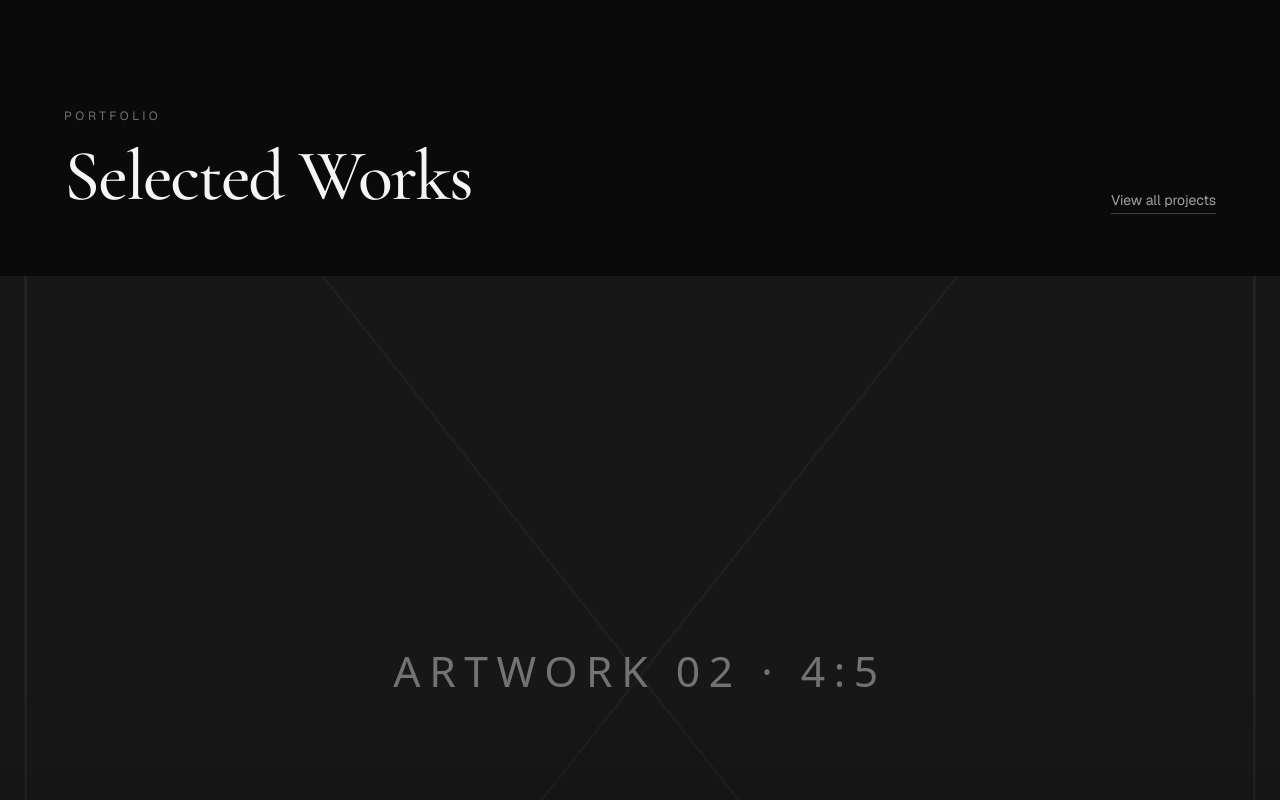
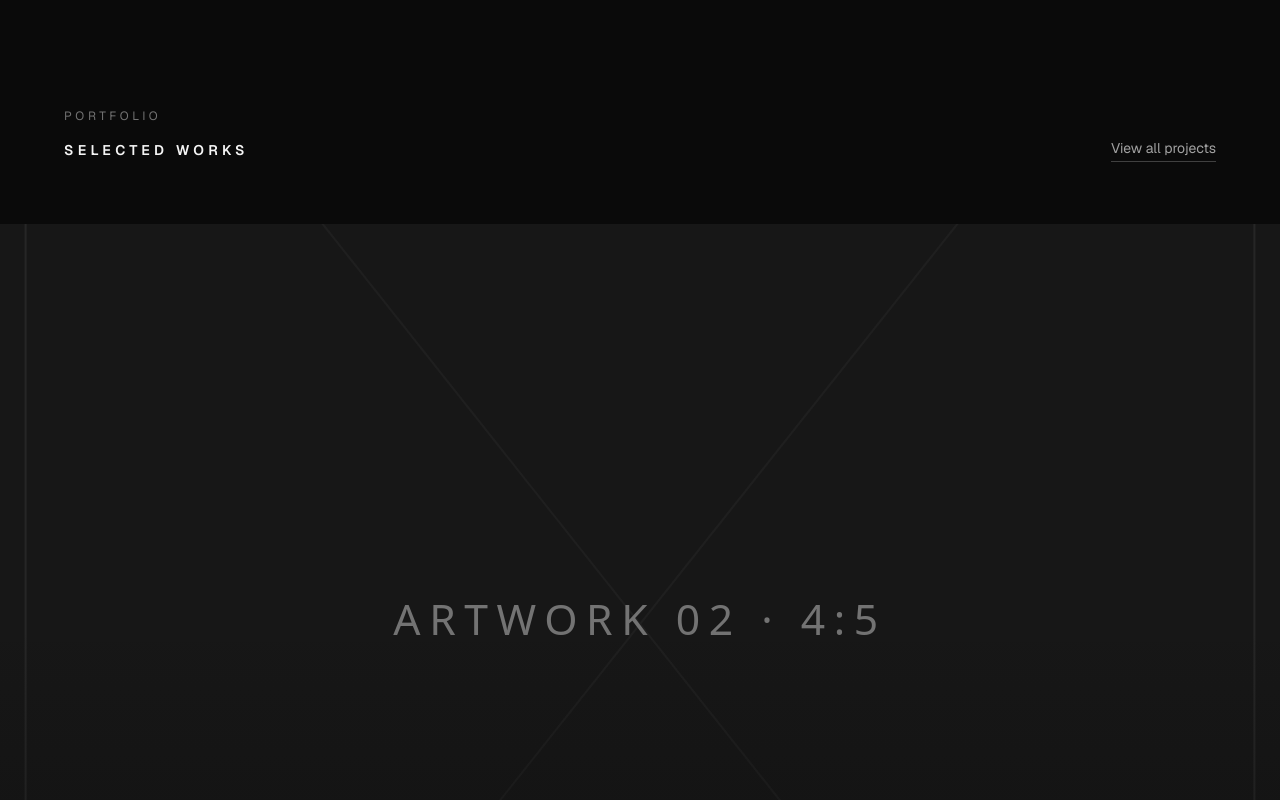
Before and after one commit to periclessjpg/pericless-portfolio, a Next.js app: page / in a window 1280 px wide. Shown: the part 820-1620 px from the top of the page. Built offline with nearby package versions, Linux system fonts and the light colour scheme.

Commit message:
Use sober label typography for home section titles
Co-Authored-By: Claude Opus 5.5 <noreply@anthropic.com>

```diff
--- a/app/page.tsx
+++ b/app/page.tsx
@@ -3,7 +3,7 @@ import BlurText from "./components/BlurText";
 import Reveal from "./components/motion/Reveal";
 import FullscreenProjects from "./components/FullscreenProjects";
 import ScrollIndicator from "./components/ScrollIndicator";
-import { container, eyebrow, focusRing } from "./components/styles";
+import { container, eyebrow, focusRing, label } from "./components/styles";
 import { getFeaturedProjects } from "./data/projects";
 import { site } from "./data/site";
 
@@ -46,7 +46,7 @@ export default function Home() {
             <BlurText
               as="h2"
               id="selected-works-title"
-              className="mt-4 font-display text-5xl font-medium tracking-tight md:text-7xl"
+              className={`${label} mt-4 text-neutral-100`}
             >
               Selected Works
             </BlurText>
@@ -72,7 +72,7 @@ export default function Home() {
           <BlurText
             as="h2"
             id="vision-title"
-            className="font-display text-5xl font-medium tracking-tight md:col-span-4 md:text-7xl"
+            className={`${label} text-neutral-100 md:col-span-4`}
           >
             Vision
           </BlurText>
```
Also changed, not shown: 1 other file (tests, documents, lock files or other folders).
